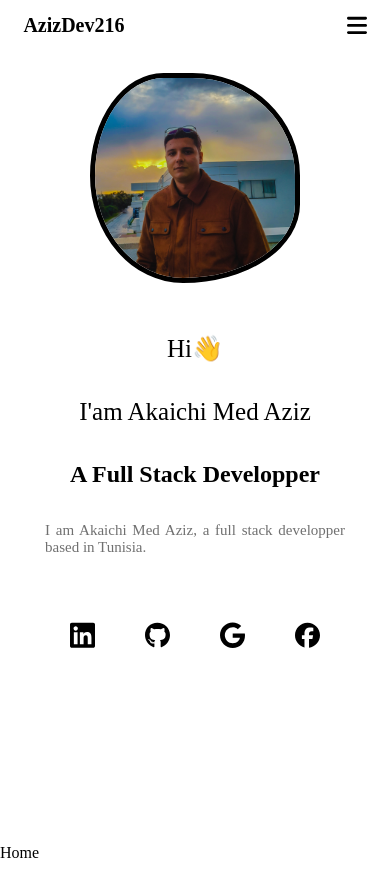
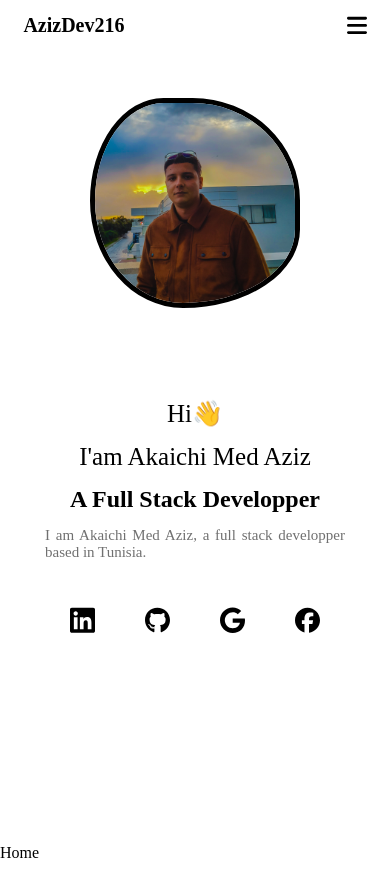
Before and after one commit to AKAICHIaziz/azizdev216, a Next.js app: page / in a window 390 px wide. Shown: the top 896 px of the page. Built offline with nearby package versions, Linux system fonts and the light colour scheme.

Commit message:
Updated  with new content in 1222

```diff
--- a/app/components/home/home.module.css
+++ b/app/components/home/home.module.css
@@ -95,7 +95,7 @@
     }
     .text{
         width: 300px;
-        height: 350px;
+        height: 250px;
         display: flex;
         flex-direction: column;
         justify-content: space-around;
```
